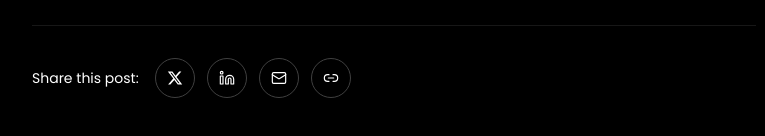
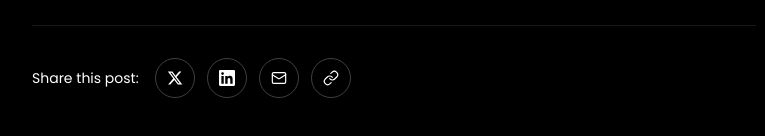
Before and after one commit to SiloKusuma/Portofolioku, a Next.js app: page /blog/apa-itu-vibe-coding in a window 1280 px wide. Shown: the part 1273-1409 px from the top of the page, without its empty margins (96-861 px from the left). Built offline with nearby package versions, Linux system fonts and the light colour scheme.

Commit message:
Fix BlogShare build error by using inline SVG icons

```diff
--- a/components/BlogShare.tsx
+++ b/components/BlogShare.tsx
@@ -1,7 +1,6 @@
 "use client";
 
 import { useState } from "react";
-import { Linkedin, Mail, Link2 } from "lucide-react";
 
 interface Props {
   title: string;
@@ -12,6 +11,50 @@ function XIcon({ className }: { className?: string }) {
   return (
     <svg viewBox="0 0 24 24" fill="currentColor" className={className} aria-hidden>
       <path d="M18.244 2.25h3.308l-7.227 8.26 8.502 11.24H16.17l-5.214-6.817L4.99 21.75H1.68l7.73-8.835L1.254 2.25H8.08l4.713 6.231zm-1.161 17.52h1.833L7.084 4.126H5.117z" />
+    </svg>
+  );
+}
+
+function LinkedInIcon({ className }: { className?: string }) {
+  return (
+    <svg viewBox="0 0 24 24" fill="currentColor" className={className} aria-hidden>
+      <path d="M20.447 20.452h-3.554v-5.569c0-1.328-.027-3.037-1.852-3.037-1.853 0-2.136 1.445-2.136 2.939v5.667H9.351V9h3.414v1.561h.046c.477-.9 1.637-1.85 3.37-1.85 3.601 0 4.267 2.37 4.267 5.455v6.286zM5.337 7.433a2.062 2.062 0 0 1-2.063-2.065 2.064 2.064 0 1 1 4.126 0 2.063 2.063 0 0 1-2.063 2.065zm1.782 13.019H3.555V9h3.564v11.452zM22.225 0H1.771C.792 0 0 .774 0 1.729v20.542C0 23.227.792 24 1.771 24h20.451C23.2 24 24 23.227 24 22.271V1.729C24 .774 23.2 0 22.222 0h.003z" />
+    </svg>
+  );
+}
+
+function MailIcon({ className }: { className?: string }) {
+  return (
+    <svg
+      viewBox="0 0 24 24"
+      fill="none"
+      stroke="currentColor"
+      strokeWidth="1.75"
+      strokeLinecap="round"
+      strokeLinejoin="round"
+      className={className}
+      aria-hidden
+    >
+      <rect width="20" height="16" x="2" y="4" rx="2" />
+      <path d="m22 7-8.97 5.7a1.94 1.94 0 0 1-2.06 0L2 7" />
+    </svg>
+  );
+}
+
+function LinkIcon({ className }: { className?: string }) {
+  return (
+    <svg
+      viewBox="0 0 24 24"
+      fill="none"
+      stroke="currentColor"
+      strokeWidth="1.75"
+      strokeLinecap="round"
+      strokeLinejoin="round"
+      className={className}
+      aria-hidden
+    >
+      <path d="M10 13a5 5 0 0 0 7.54.54l3-3a5 5 0 0 0-7.07-7.07l-1.72 1.71" />
+      <path d="M14 11a5 5 0 0 0-7.54-.54l-3 3a5 5 0 0 0 7.07 7.07l1.71-1.71" />
     </svg>
   );
 }
@@ -88,7 +131,7 @@ export default function BlogShare({ title, excerpt }: Props) {
           aria-label="Share on LinkedIn"
           title="Share on LinkedIn"
         >
-          <Linkedin className="h-4 w-4" strokeWidth={1.75} />
+          <LinkedInIcon className="h-4 w-4" />
         </button>
 
         <button
@@ -98,7 +141,7 @@ export default function BlogShare({ title, excerpt }: Props) {
           aria-label="Share via email"
           title="Share via email"
         >
-          <Mail className="h-4 w-4" strokeWidth={1.75} />
+          <MailIcon className="h-4 w-4" />
         </button>
 
         <button
@@ -108,7 +151,7 @@ export default function BlogShare({ title, excerpt }: Props) {
           aria-label={copied ? "Link copied" : "Copy link"}
           title={copied ? "Link copied!" : "Copy link"}
         >
-          <Link2 className="h-4 w-4" strokeWidth={1.75} />
+          <LinkIcon className="h-4 w-4" />
         </button>
       </div>
 
```
